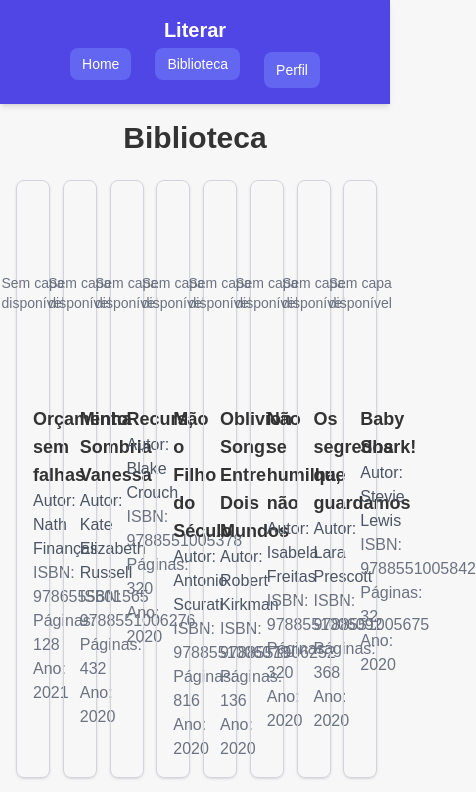
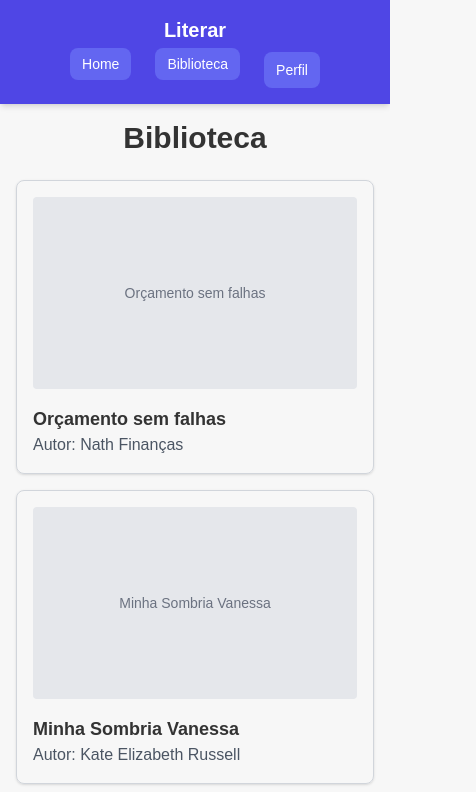
Before and after one commit to alinmeyer/Web, a React (Vite) app in the folder client/: page /books in a window 390 px wide. Shown: the top 792 px of the page, 476 px wide, since content can reach past the window. Built offline with nearby package versions, Linux system fonts and the light colour scheme.

Commit message:
Biblioteca agora responsiva-número de livros é ajustado conforme tamanho da tela

```diff
--- a/client/src/pages/Books.jsx
+++ b/client/src/pages/Books.jsx
@@ -6,13 +6,16 @@ import Footer from '../components/footer/Footer.jsx';
 const BookCard = ({ book }) => (
   <div className="border border-gray-300 rounded-lg p-4 shadow hover:shadow-lg transition">
     <div className="w-full h-48 bg-gray-200 flex items-center justify-center mb-4 rounded">
-      <p className="text-gray-500 text-sm">Sem capa disponível</p>
+      <p className="text-gray-500 text-sm">{book.titulo}</p>
     </div>
     <h2 className="font-semibold text-lg">{book.titulo}</h2>
     <p className="text-gray-600">Autor: {book.autor}</p>
+    {/*
+
     <p className="text-gray-500">ISBN: {book.isbn}</p>
     <p className="text-gray-500">Páginas: {book.paginas}</p>
     <p className="text-gray-500">Ano: {book.ano}</p>
+    */}
   </div>
 );
 
@@ -61,7 +64,7 @@ const Books = () => {
         ) : (
           <>
             {/* Grade de livros */}
-            <div className="grid grid-cols-8 gap-4">
+            <div className="grid sm:grid-cols-2 md:grid-cols-4 lg:grid-cols-6 xl:grid-cols-8 gap-4">
               {books.slice(0, visibleBooks).map((book) => (
                 <BookCard key={book.isbn} book={book} />
               ))}
```
